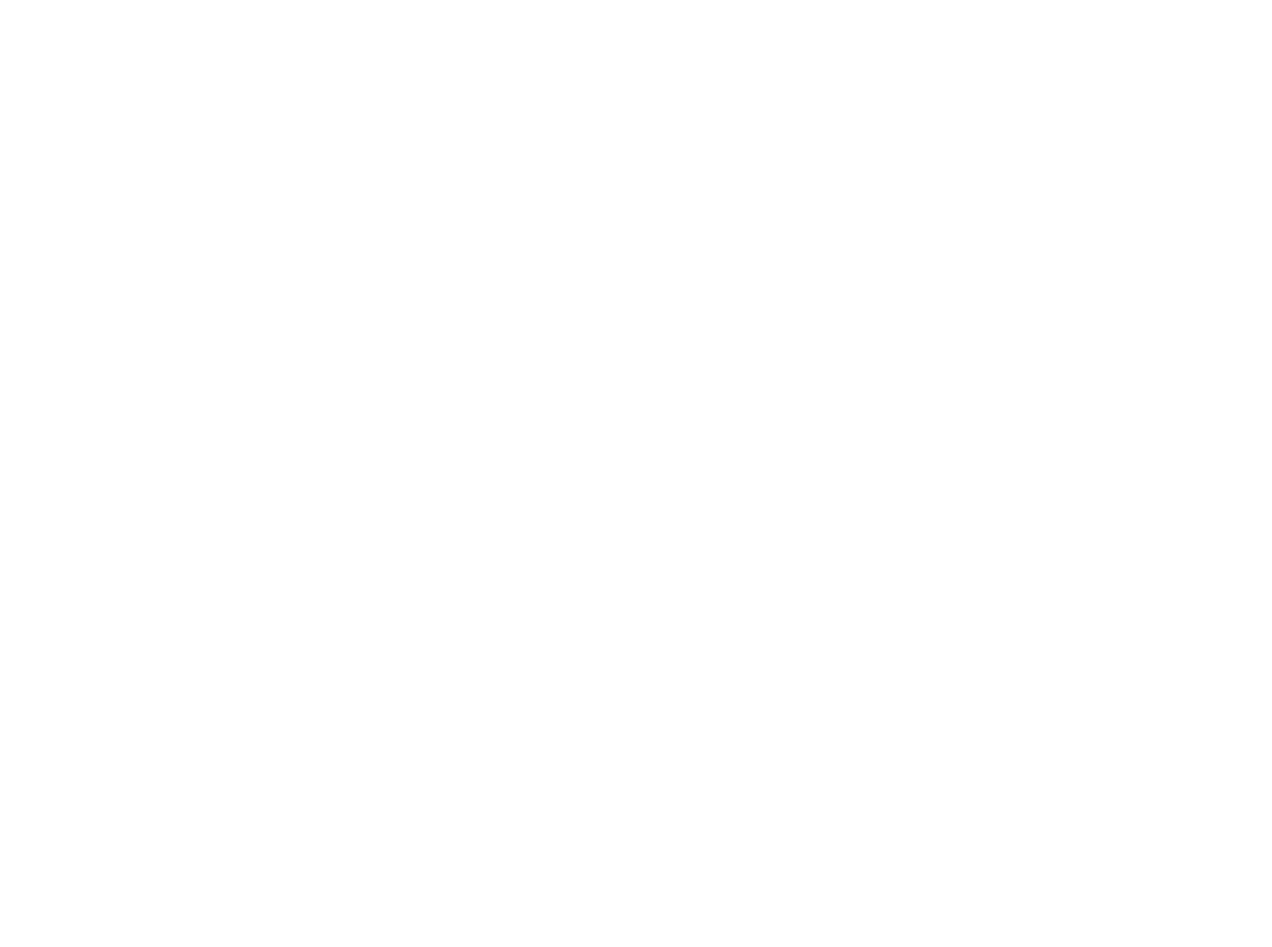
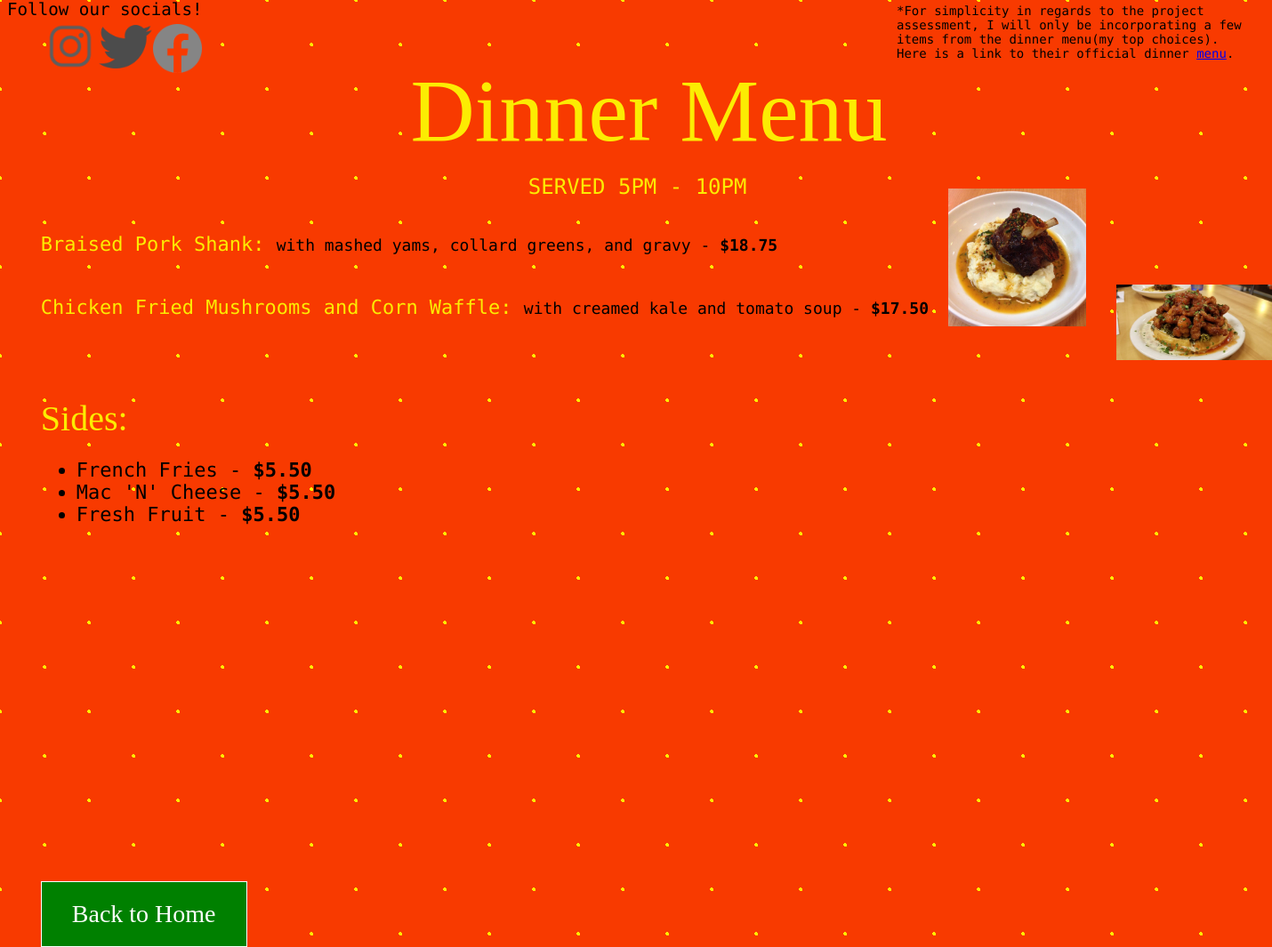
Before and after one commit to paolosgit/SnapAcademyProjectAssessment, a plain HTML site: page Menus/dinner.html in a window 1280 px wide. Shown: the whole page at 89% size, 1430 px wide, since content can reach past the window. Before the commit the page ends 800 px from the top, so only its background shows below. Drawn offline with Linux system fonts and the light colour scheme; a web font is replaced by a local one.

Commit message:
finished all three menus

```diff
--- a/Menus/breakfast.css
+++ b/Menus/breakfast.css
@@ -124,3 +124,18 @@ button {
     font-size: 28px;
 
   }
+
+
+  #SidesHeader {
+    font-family: 'Arizonia';
+    font-size: 40px;
+    color: rgb(252, 236, 2);
+  }
+
+  #Sides{
+    font-family: "Lucida Console", monospace;
+    font-size: 22px;
+    position: relative;
+    left: 1cm;
+    top: -4cm;
+  }
--- a/Menus/dinner.css
+++ b/Menus/dinner.css
@@ -0,0 +1,141 @@
+body {
+    background-image: radial-gradient(rgb(252, 236, 2) 3%, transparent 3%),
+       radial-gradient(rgb(252, 236, 2) 3%, transparent 3%);
+    background-color: #f83a00;
+    background-position: 0 0, 50px 50px;
+    background-size: 100px 100px;
+    height: 200px;
+    width: 100%;
+  }
+
+
+  #maintitle {
+    font-family: 'Arizonia';
+    font-size: 100px;
+    position: relative;
+    top: -90px;
+    -webkit-text-fill-color: rgb(252, 236, 2);
+    background-color: #f83a00;
+    max-width: 550px;
+    left: 12cm;
+
+
+}
+
+
+  #disclaimer {
+    font-size: 14px;
+    word-wrap: break-word;
+    max-width: 400px;
+    font-family: "Lucida Console", monospace;
+    position: relative;
+    left: 1000px;
+    top: -10px;
+    background-color: #f83a00;
+}
+
+
+#socials {
+    position: relative;
+    top: -135px;
+    font-size: larger;
+}
+
+
+
+#igLogo {
+    position: relative;
+    top:65px;
+    left: -190px;
+}
+
+#twitterLogo{
+    position: relative;
+    top:60px;
+    left: -200px;
+}
+#facebookLogo{
+    position: relative;
+    top:65px;
+    left: -210px;
+}
+
+span {
+    font-family: "Lucida Console", monospace;
+}
+
+#timeRange {
+    color: rgb(252, 236, 2);
+    background-color: #f83a00;
+    position: relative;
+    left: 15.5cm;
+    top: -2cm;
+    font-size: 24px;
+}
+
+#PorkShank{
+    position: relative;
+    left: 1cm;
+    top: -1cm;
+    font-family: "Lucida Console", monospace;
+    font-size: 18px;
+    background-color: #f83a00;
+
+}
+
+.bigNyellow{
+    color: rgb(252, 236, 2);
+    background-color: #f83a00;
+    font-size: 22px;
+}
+
+#PorkShankImage{
+    position: relative;
+    left: 28cm;
+    top: -3cm;
+}
+
+#ChickenFriedMushrooms{
+    position: relative;
+    left: 1cm;
+    font-family: "Lucida Console", monospace;
+    font-size: 18px;
+    top: -4cm;
+    background-color: #f83a00;
+    max-width: 1000px;
+}
+
+#ChickenFriedMushroomsImage{
+    position: relative;
+    left: 33cm;
+    top: -5cm;
+}
+
+button {
+    position: relative;
+    background-color: green;
+    border: 1px solid white;
+    color: white;
+    padding: 20px 34px;
+    cursor: pointer;
+    float: left;
+    left: 1cm;
+    top: 6cm;
+    font-family: 'Arizonia';
+    font-size: 28px;
+
+  }
+
+  #SidesHeader {
+    font-family: 'Arizonia';
+    font-size: 40px;
+    color: rgb(252, 236, 2);
+  }
+
+  #Sides{
+    font-family: "Lucida Console", monospace;
+    font-size: 22px;
+    position: relative;
+    left: 1cm;
+    top: -4cm;
+  }
--- a/Menus/dinner.html
+++ b/Menus/dinner.html
@@ -1,13 +1,78 @@
 <!DOCTYPE html>
 <html lang="en">
     <head>
+        <link href='https://fonts.googleapis.com/css?family=Arizonia' rel='stylesheet'>
         <meta charset="UTF-8">
-        <title></title>
+        <title>Cindy's | Lunch Menu</title>
+        <link rel="stylesheet" href="dinner.css">
     </head>
 
 
     <body>
-        <h1></h1>
+        <p id="disclaimer">*For simplicity in regards to the project assessment,
+            I will only be incorporating a few items from the dinner menu(my top choices). Here is a link to their
+            official dinner <a href="https://cindyseaglerock.com/dinner" target="_blank">menu</a>.
+        </p>
+
+        <span id="socials">Follow our socials!
+            <a style="text-decoration:none" href="https://www.instagram.com/cindyseaglerock/" target="_blank">
+                <img id="igLogo"src="../Images/igLogo.png"
+                width="60px"
+                height="auto">
+            </a>
+            <a style="text-decoration:none" href="https://twitter.com/CindysEagleRock" target="_blank">
+                <img id="twitterLogo"src="../Images/twitterLogo.png"
+                width="60px"
+                height="auto">
+                </a>
+            <a href="https://www.facebook.com/cindyseaglerock/" target="_blank">
+                <img id="facebookLogo"src="../Images/facebookLogo.png"
+                width="55px"
+                height="auto">
+          </a>
+        </span>
+
+        <div id="maintitle">Dinner Menu</div>
+        <span id="timeRange">SERVED 5PM - 10PM</span>
+
+        <div id="PorkShank">
+            <span class="bigNyellow">Braised Pork Shank: </span>
+             with mashed yams, collard greens, and gravy - <b>$18.75</b>
+        </div>
+
+        <img id="PorkShankImage" src="../Images/porkShank.jpeg"
+        width="155"
+        height="auto">
+
+
+        <div id="ChickenFriedMushrooms">
+            <span class="bigNyellow">Chicken Fried Mushrooms and Corn Waffle: </span>
+            with creamed kale and tomato soup - <b>$17.50</b>
+        </div>
+
+
+        <img id="ChickenFriedMushroomsImage" src="../Images/ChickenFriedMushrooms.jpeg"
+        width="175"
+        height="auto">
+
+        <div id="Sides">
+            <div id="SidesHeader">
+                Sides:
+            </div>
+            <ul>
+                <li>French Fries - <b>$5.50</b></li>
+                <li>Mac 'N' Cheese - <b>$5.50</b></li>
+                <li>Fresh Fruit - <b>$5.50</b></li>
+
+            </ul>
+        </div>
+
+
+        <div>
+            <button onclick="window.location.href = '../index.html';">Back to Home</button>
+
+        </div>
+
 
 
     </body>
--- a/Menus/lunch.css
+++ b/Menus/lunch.css
@@ -0,0 +1,140 @@
+body {
+    background-image: radial-gradient(rgb(252, 236, 2) 3%, transparent 3%),
+       radial-gradient(rgb(252, 236, 2) 3%, transparent 3%);
+    background-color: #f83a00;
+    background-position: 0 0, 50px 50px;
+    background-size: 100px 100px;
+    height: 200px;
+    width: 100%;
+  }
+
+
+  #maintitle {
+    font-family: 'Arizonia';
+    font-size: 100px;
+    position: relative;
+    top: -90px;
+    -webkit-text-fill-color: rgb(252, 236, 2);
+    background-color: #f83a00;
+    max-width: 550px;
+    left: 12cm;
+
+
+}
+
+
+  #disclaimer {
+    font-size: 14px;
+    word-wrap: break-word;
+    max-width: 400px;
+    font-family: "Lucida Console", monospace;
+    position: relative;
+    left: 1000px;
+    top: -10px;
+    background-color: #f83a00;
+}
+
+
+#socials {
+    position: relative;
+    top: -135px;
+    font-size: larger;
+}
+
+
+
+#igLogo {
+    position: relative;
+    top:65px;
+    left: -190px;
+}
+
+#twitterLogo{
+    position: relative;
+    top:60px;
+    left: -200px;
+}
+#facebookLogo{
+    position: relative;
+    top:65px;
+    left: -210px;
+}
+
+span {
+    font-family: "Lucida Console", monospace;
+}
+
+#timeRange {
+    color: rgb(252, 236, 2);
+    background-color: #f83a00;
+    position: relative;
+    left: 15.5cm;
+    top: -2cm;
+    font-size: 24px;
+}
+
+#FriedChicken{
+    position: relative;
+    left: 1cm;
+    font-family: "Lucida Console", monospace;
+    font-size: 18px;
+    background-color: #f83a00;
+
+}
+
+.bigNyellow{
+    color: rgb(252, 236, 2);
+    background-color: #f83a00;
+    font-size: 22px;
+}
+
+#FriedChickenImage{
+    position: relative;
+    left: 28cm;
+    top: -2cm;
+}
+
+#catfishPoBoy{
+    position: relative;
+    left: 1cm;
+    font-family: "Lucida Console", monospace;
+    font-size: 18px;
+    top: -4cm;
+    background-color: #f83a00;
+    max-width: 970px;
+}
+
+#catfishPoBoyImage{
+    position: relative;
+    left: 33cm;
+    top: -5cm;
+}
+
+button {
+    position: relative;
+    background-color: green;
+    border: 1px solid white;
+    color: white;
+    padding: 20px 34px;
+    cursor: pointer;
+    float: left;
+    left: 1cm;
+    top: 6cm;
+    font-family: 'Arizonia';
+    font-size: 28px;
+
+  }
+
+  #SidesHeader {
+    font-family: 'Arizonia';
+    font-size: 40px;
+    color: rgb(252, 236, 2);
+  }
+
+  #Sides{
+    font-family: "Lucida Console", monospace;
+    font-size: 22px;
+    position: relative;
+    left: 1cm;
+    top: -4cm;
+  }
```
Also changed, not shown: Menus/breakfast.html (+14 -2 lines), Menus/lunch.html (+67 -2 lines), index.html (+1 -1 lines), Images/ChickenFriedMushrooms.jpeg (added), Images/catfishPoBoy.jpeg (added), Images/friedChicken.jpeg (added), Images/porkShank.jpeg (added).
